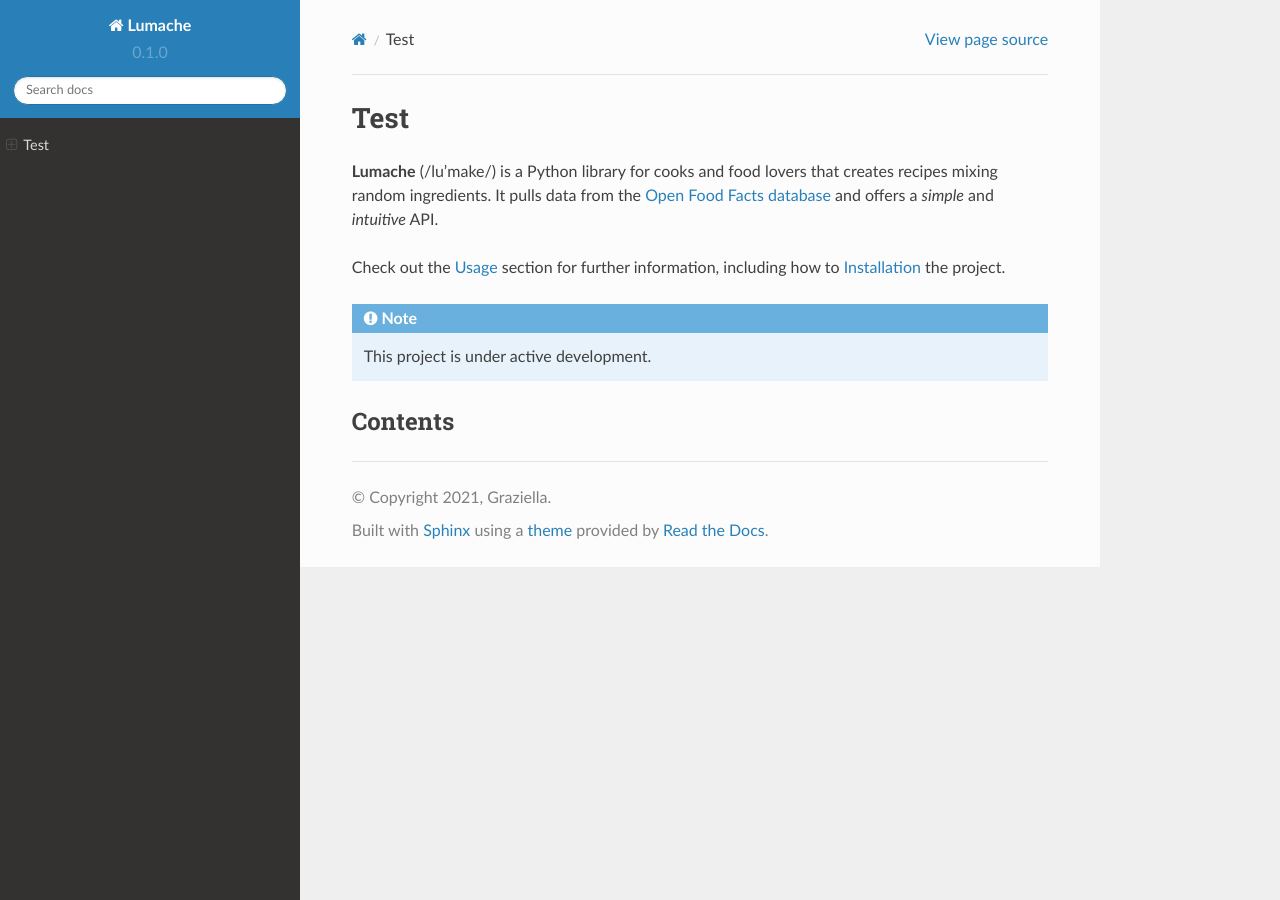
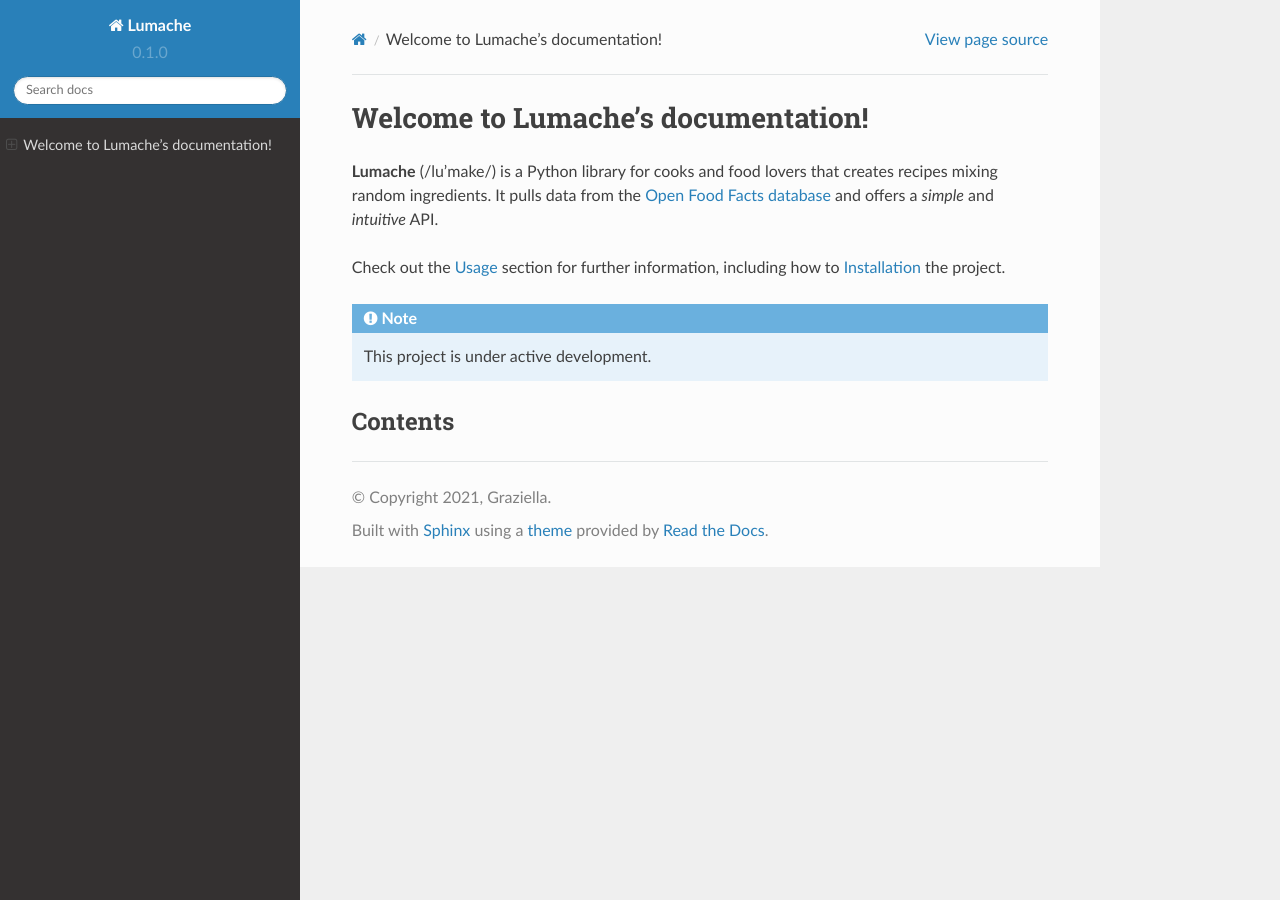
Before and after one commit to Discovery-Limited/documentation, a Sphinx documentation site: the page built from docs/source/index.rst, in a window 1280 px wide. Built offline with Sphinx 7.4.7 and the Read the Docs theme 2.0.0, drawn with Linux system fonts in a browser that asks for light colours; pages that are not in the unit, such as notebooks, are missing from menus.

Commit message:
reverted title change

```diff
--- a/docs/source/index.rst
+++ b/docs/source/index.rst
@@ -1,4 +1,4 @@
-Test
+Welcome to Lumache's documentation!
 ===================================
 
 **Lumache** (/lu'make/) is a Python library for cooks and food lovers
```
